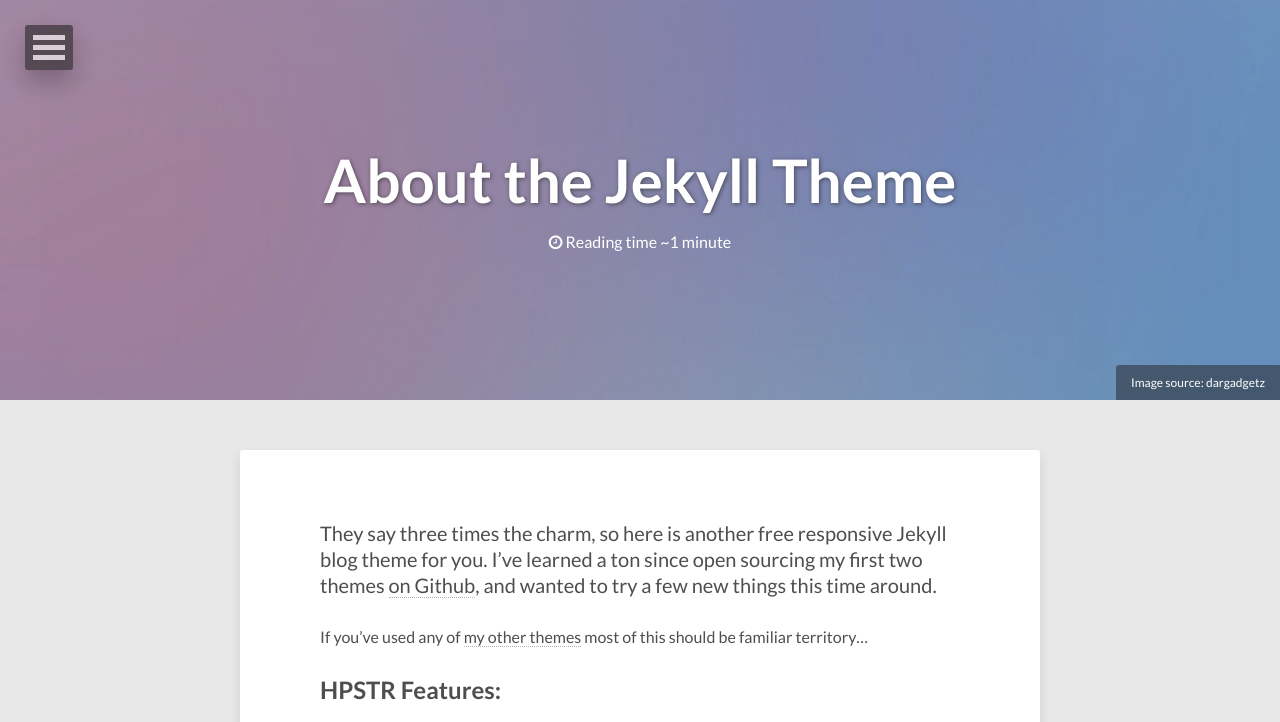
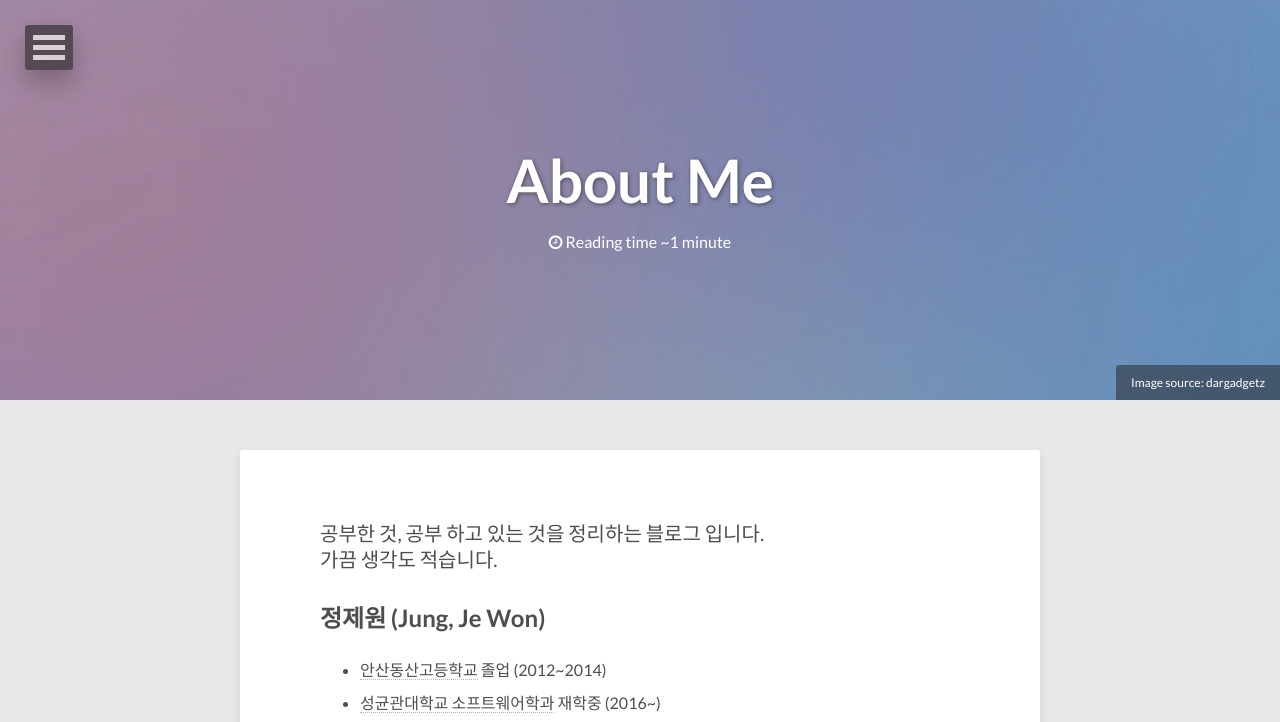
Before and after one commit to Doubb/Doubb.github.io, a Jekyll site: the page built from about/index.md, in a window 1280 px wide and 1400 px high. Shown: the top 722 px of the window. Built offline with Jekyll 4.4.1, drawn with Linux system fonts in a browser that asks for light colours; nearby versions of some CDN libraries; some of the changed text lies outside the part shown; grey boxes are pictures that could not be loaded.

Commit message:
Make 'about me' page

```diff
--- a/about/index.md
+++ b/about/index.md
@@ -1,32 +1,34 @@
 ---
 layout: page
-title: About the Jekyll Theme
+title: About Me
 image:
   feature: abstract-5.jpg
   credit: dargadgetz
   creditlink: http://www.dargadgetz.com/ios-7-abstract-wallpaper-pack-for-iphone-5-and-ipod-touch-retina/
 comments: false
-modified: 2016-02-01
+modified: 2020-01-15
 ---
+공부한 것, 공부 하고 있는 것을 정리하는 블로그 입니다.
+가끔 생각도 적습니다.
 
-They say three times the charm, so here is another free responsive Jekyll blog theme for you. I've learned a ton since open sourcing my first two themes [on Github](http://github.com/mmistakes), and wanted to try a few new things this time around.
+## 정제원 (Jung, Je Won)
 
-If you've used any of [my other themes](http://mademistakes.com/work/jekyll-themes/) most of this should be familiar territory...
+* [안산동산고등학교](https://dsgo.kr) 졸업 (2012~2014)
+* [성균관대학교 소프트웨어학과](https://cs.skku.edu) 재학중 (2016~)
 
-## HPSTR Features:
+{% capture images %}
+    /images/me_1.jpg
+    /images/me_2.jpg
+    /images/me_3.jpg
+{% endcapture %}
+{% include gallery images=images cols=3 %}
 
-* Compatible with Jekyll 3 and GitHub Pages.
-* Responsive templates for post, page, and post index `_layouts`. Looks great on mobile, tablet, and desktop devices.
-* Gracefully degrades in older browsers. Compatible with Internet Explorer 8+ and all modern browsers.
-* Sweet animated menu.
-* Background image support.
-* Support for large images to call out your favorite posts.
-* Optional [Disqus](http://disqus.com) comments.
-* Simple and clear permalink structure[^1].
-* [Open Graph](https://developers.facebook.com/docs/opengraph/) and [Twitter Cards](https://dev.twitter.com/docs/cards) support for a better social sharing experience.
-* [Custom 404 page]({{ site.url }}/404.html) to get you started.
-* [Syntax highlighting]({{ site.url }}/code-highlighting-post/) stylesheets to make your code examples look snazzy.
+## 현재 공부중:
 
-<div markdown="0"><a href="{{ site.url }}/theme-setup/" class="btn btn-info">Theme Setup</a> <a href="https://github.com/mmistakes/jekyll-theme-hpstr" class="btn btn-success">Download HPSTR</a></div>
-
-[^1]: Example: *domain.com/category-name/post-title*
+* Java
+* HTML, CSS, Javascript
+* React
+* Data Structure
+* Database
+* 헌법
+* 한국사
--- a/index.html
+++ b/index.html
@@ -1,6 +1,6 @@
 ---
 layout: post-index
-title: Latest Posts
+title: Computer Science, Constitution and Delusion
 description: "Describe this nonsense."
 tags: [Jekyll, theme, themes, responsive, blog, modern]
 comments: false
```
